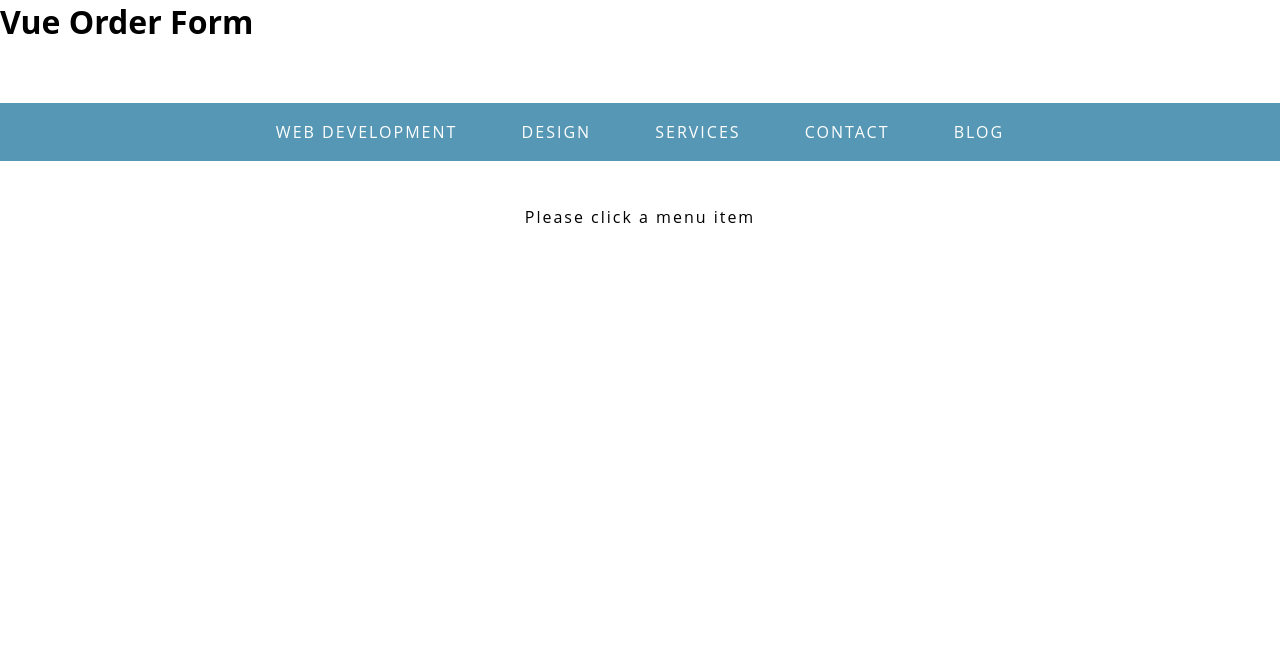
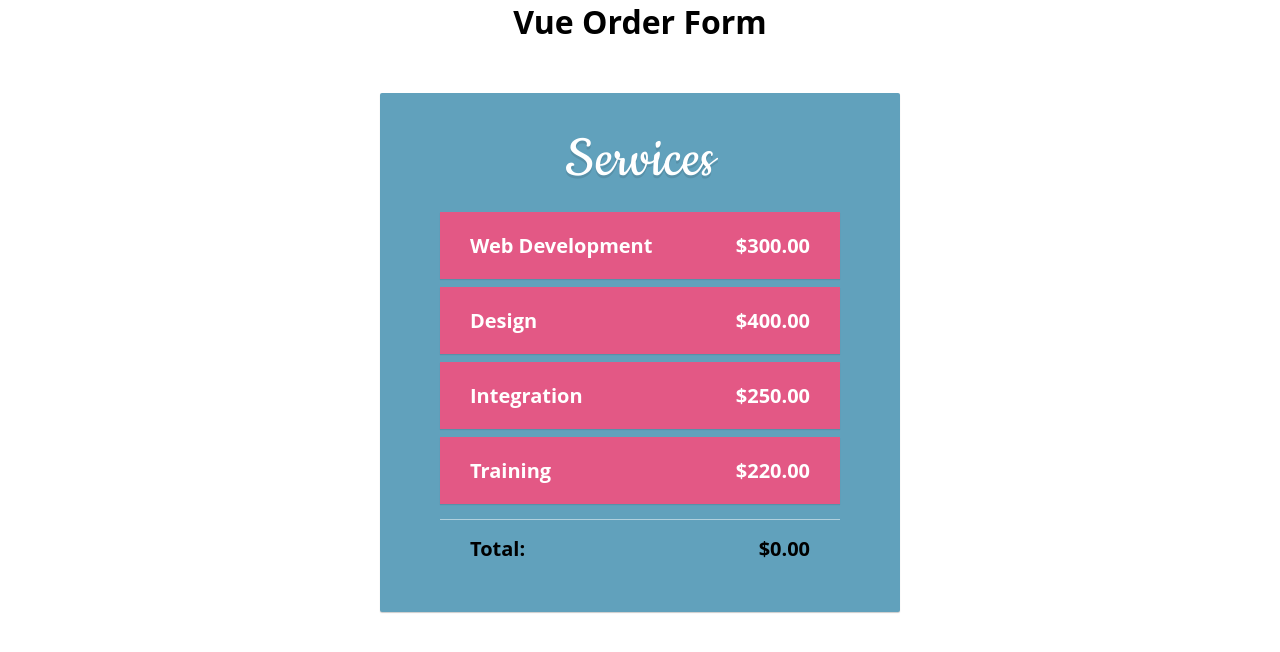
Before and after one commit to caseydemo/vue-order-form, a plain HTML site: page app/index.html in a window 1280 px wide. Drawn offline with nearby package versions, Linux system fonts and the light colour scheme.

Commit message:
working except toggling between the css active and not active

```diff
--- a/app/css/style.css
+++ b/app/css/style.css
@@ -1,50 +1,91 @@
+@import url(https://fonts.googleapis.com/css?family=Cookie);
+
+
+
+[v-cloak] {
+	display: none;
+}
 * {
 	margin : 0px;
 	padding : 0px;
 }
 
-[v-cloak] {
-	display: none;
+body {
+	font-family: 'Open Sans', sans-serif;
+	text-align: center;
+}
+a, a:visited {
+	outline:none;
+	color:#389dc1;
+}
+a:hover{
+	text-decoration: none;
+}
+section, footer, header, aside, nav{
+	display: block;
 }
 
-body {
-	font-family: 'Open Sans', sans-serif;
+/*------------------------------
+
+	this is the order form stuff
+
+-------------------------------*/
+
+form{
+	background-color: #61a1bc;
+	border-radius: 2px;
+	box-shadow: 0 1px 1px #ccc;
+	width: 400px;
+	padding:35px 60px;
+	margin: 50px auto;
 }
 
-nav {
-	background-color : #5597b4;
-	margin : 60px auto 45px;
-	text-align: center;
-	width: 100%;
+form h1{
+	color: #fff;
+	font-size:64px;
+	font-family: 'Cookie', cursive;
+	font-weight: normal;
+	line-height: 1;
+	text-shadow: 0 3px 0 rgba(0,0,0,0.1);
 }
 
-nav a {
-	font-size : 16px;
-	color : #fff;
-	display : inline-block;
-	padding-top: 18px;
-	padding-bottom: 18px;
-	padding-right: 30px;
-	padding-left: 30px;
-	text-transform : uppercase;
-	text-decoration : none;
-	letter-spacing: 2px;
+form ul{
+	list-style: none;
+	color: #fff;
+	font-size: 20px;
+	font-weight: bold;
+	text-align: left;
+	margin: 20px 0 15px;
 }
 
-#message p {
-	text-align: center;
-	font-size : 16px;
-	letter-spacing: 2px;
+
+/*this controls the name in services*/
+form ul li{
+	padding: 20px 30px;
+	background-color: #e35885;
+	margin-bottom: 8px;
+	box-shadow: 0 1px 1px rgba(0,0,0,0.1);
+	cursor: pointer;
 }
 
-#message p b {
-	text-transform: uppercase;
+/*this controls the price in services*/
+form ul li span{
+	float: right;
 }
 
-nav.home .home,
-nav.projects .projects,
-nav.services .services,
-nav.contact .contact,
-nav.blog .blog {
-	background-color: #e35885;
+form ul li.active{
+	background-color: #8ec16d;
 }
+
+div.total{
+	border-top: 1px solid rgba(255,255,255,0.5);
+	padding: 15px 30px;
+	font-size: 20px;
+	font-weight: bold;
+	text-align: left;
+	colot: #fff;
+}
+
+div.total span{
+	float: right;
+}
--- a/app/index.html
+++ b/app/index.html
@@ -1,6 +1,7 @@
 <!DOCTYPE html>
 <html>
 <head>
+
 	<link rel="stylesheet" href="css/style.css">
 	<title>vue order form</title>
 </head>
@@ -8,22 +9,23 @@
 	<h1>Vue Order Form</h1>
 
 
-<div v-cloak id="menu">
-		<nav v-bind:class="active" v-on:click.prevent> <!-- I think I need to get rid of this??? -->
-			<a v-on:click="makeActive('webDev')" class="webDev" href="#">Web Development</a>
-			<a v-on:click="makeActive('design')" class="design" href="#">Design</a>
-			<a v-on:click="makeActive('services')" class="services" href="#">Services</a>
-			<a v-on:click="makeActive('contact')" class="contact" href="#">Contact</a>
-			<a v-on:click="makeActive('blog')" class="blog" href="#">Blog</a>
-		</nav>
+	<form id="main" v-cloak>
 
-<!-- total up here... somehow -->
-		<div id="message">
-			<p v-if="active">Now displaying <b>{{ active }}</b></p>
-			<p v-else>Please click a menu item</p>
+		<h1>Services</h1>
+
+		<ul>
+
+			<li v-for="service in services" v-bind:class="{'active': services.active}" v-on:click="toggleActive(service)">{{service.name}} <span>{{service.price | currency}}</span>
+			</li>
+
+		</ul>
+
+		<div class="total">
+
+			Total: <span>{{total() | currency }}</span>
 		</div>
-	</div>
 
+	</form>
 
   <script src="https://unpkg.com/vue"></script>
   <script src="js/main.js"></script>
--- a/app/js/main.js
+++ b/app/js/main.js
@@ -1,11 +1,51 @@
-var menu = new Vue( {
-	el : '#menu',
+Vue.filter('currency', function(value){
+	return '$' +value.toFixed(2);
+});
+
+
+var demo = new Vue( {
+	el : '#main',
 	data : {
-		active: false
+		services: [
+			{
+				name: 'Web Development',
+				price: 300,
+				active: false
+			},
+			{
+				name: 'Design',
+				price: 400,
+				active: false
+			},
+			{
+				name: 'Integration',
+				price: 250,
+				active: false
+			},
+			{
+				name: 'Training',
+				price: 220,
+				active: false
+			}
+
+		]
 	},
 	methods : {
-		makeActive : function( item ) {
-			this.active = item;
+		toggleActive : function(s) {
+
+			s.active = !s.active;
+			console.log(s.name);
+
+		},
+		total: function(){
+			var total=0;
+
+			this.services.forEach(function(s){
+				if(s.active){
+					total += s.price;
+				}
+			});
+			return total;
 		}
 
 	}
```
